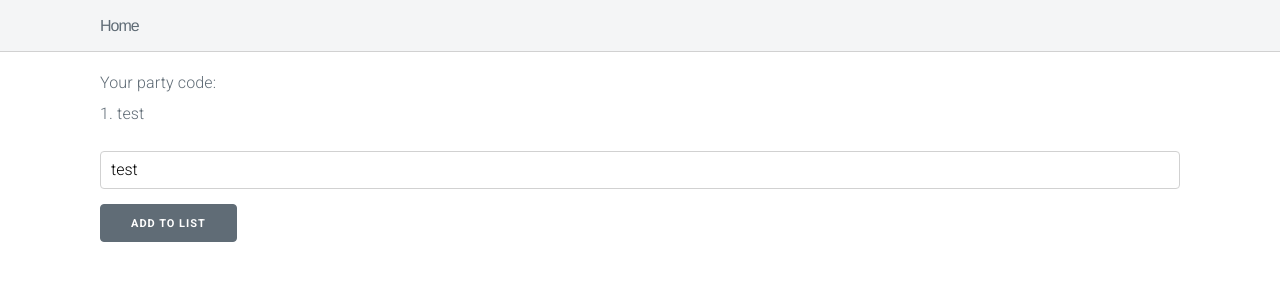
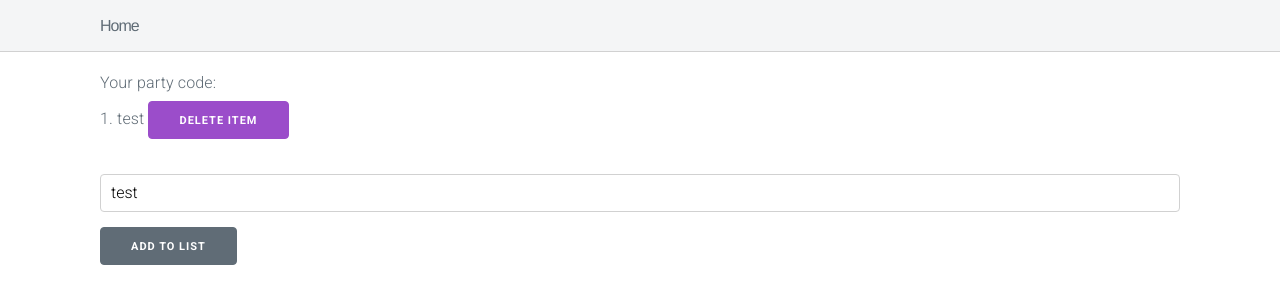
Before and after one commit to party-organizer/party-organizer.github.io, a plain HTML site: page party.html in a window 1280 px wide. Both pictures are taken after a click on the button "ADD TO LIST". Drawn offline with nearby package versions, Linux system fonts and the light colour scheme; no server answers.

Commit message:
Add index to list

```diff
--- a/party.html
+++ b/party.html
@@ -26,7 +26,7 @@
                 <party-item
                   v-for="item in entries"
                   v-bind:info="item"
-                  v-bind:key="item.id"
+                  v-bind:id="item.id"
                 ></party-item>
               </ol>
             </div>
--- a/party.js
+++ b/party.js
@@ -15,8 +15,8 @@ var partyCode = new Vue({
 })
 
 Vue.component('party-item', {
-    props: ['info'],
-    template: '<li>{{ info.text }}</li>'
+    props: ['info', 'id'],
+    template: '<li>{{ info.text }} <button id="item-delete-button">Delete item</button></li>'
   })
 
 
@@ -28,11 +28,14 @@ var addEntry = new Vue({
     methods:{
         addEntry: function(event){
             console.log("Adding entry: " + this.message)
-            entryList.entries.push({text: this.message})
-            console.log(partyCode.code)
+            entryList.entries.push({text: this.message, id: entryList.entries.length})
+            console.log(this.message + " " + entryList.entries.length)
             var entries = []
+            var index = 0;
             entryList.entries.forEach(element => {
-                entries.push({"text": element.text});
+                console.log(index)
+                entries.push({"text": element.text, "id": index});
+                index++;
             });
             console.log(entries)
             axios.post('https://party-organizer-back.herokuapp.com/party',
```
